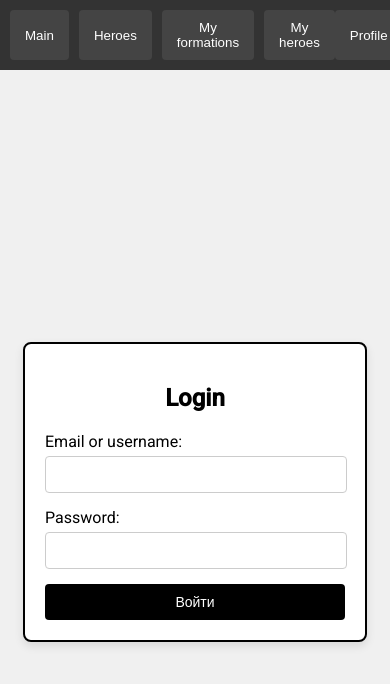
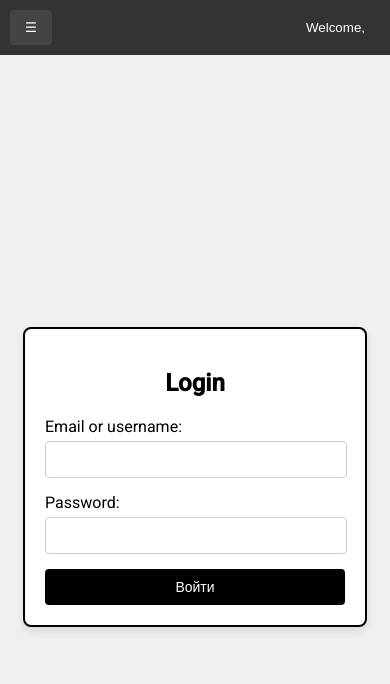
Before and after one commit to STIMUSHKA/afk, an Angular app in the folder afk/: page /login in a window 390 px wide. Shown: the top 684 px of the page. Built offline with nearby package versions, Linux system fonts and the light colour scheme.

Commit message:
Design (#1)
* user data retrieval

* Responsive "my heroes" panel; burger menu for small screens;

---------

Co-authored-by: cuewen <105962560+cuewen@users.noreply.github.com>

```diff
--- a/afk/src/app/app.component.ts
+++ b/afk/src/app/app.component.ts
@@ -1,6 +1,7 @@
 import { Component } from '@angular/core';
 import { RouterOutlet } from '@angular/router';
 import { NavbarComponent } from './navbar/navbar.component';
+import { AuthService } from './services/auth.service';
 
 @Component({
   selector: 'app-root',
@@ -9,5 +10,17 @@ import { NavbarComponent } from './navbar/navbar.component';
   styleUrl: './app.component.scss'
 })
 export class AppComponent {
+  constructor(
+    private authService: AuthService,
+  ) {}
   title = 'afk';
+  ngOnInit(): void {
+    // Подписываемся на изменения состояния аутентификации
+    this.authService.isLoggedIn().subscribe(isLoggedIn => {
+      if (isLoggedIn) {
+        // Если информация о пользователе еще не загружена, можно вызвать fetchUser
+        this.authService.fetchUser().subscribe(userData => {});
+      }
+    });
+  }
 }
--- a/afk/src/app/heroes/heroes.component.scss
+++ b/afk/src/app/heroes/heroes.component.scss
@@ -29,12 +29,16 @@
 
             &.selected {
               transform: scale(1.2); /* Увеличиваем изображение на 10% */
+              img {
+                filter: saturate(2);
+              }
             }
           }
 
           button img {
             width: 30px;
             height: 30px;
+            filter: saturate(90%);
           }
 
           button:hover {
@@ -189,3 +193,16 @@
     }
 
 }
+
+@media (width < 670px) {
+  .container {
+    .button-container img {
+      width: 40px !important;
+      height: 40px !important;
+    }
+
+    .heroes-container {
+      justify-content: center;
+    }
+  }
+}
--- a/afk/src/app/my-heroes/my-heroes.component.html
+++ b/afk/src/app/my-heroes/my-heroes.component.html
@@ -3,5 +3,5 @@
         <button class="primary-button" mat-button (click)="openHeroSelectionDialog()">Add hero</button>
     </div>
     <h2>My heroes</h2>
-    <app-heroes [search]="false" [userMode]="true" [obtainedHeroes]="true" (heroSelected)="onHeroSelected($event)"></app-heroes>
+    <app-heroes class="heroes-main" [search]="false" [userMode]="true" [obtainedHeroes]="true" (heroSelected)="onHeroSelected($event)"></app-heroes>
 </div>
--- a/afk/src/app/my-heroes/my-heroes.component.scss
+++ b/afk/src/app/my-heroes/my-heroes.component.scss
@@ -2,7 +2,7 @@
 
 .container {
     display: flex;
-    width: 1200px;
+    width: 60vw;
     flex-direction: column;
     justify-content: center;
     align-items: center;
@@ -16,4 +16,15 @@
         justify-content: start;
         align-items: center;
     }
+
+    .heroes-main {
+        min-width: 100%;
+    }
+
 }
+
+@media (width < 1000px) {
+    .container {
+        width: 95vw;
+    }
+}
--- a/afk/src/app/navbar/navbar.component.html
+++ b/afk/src/app/navbar/navbar.component.html
@@ -1,15 +1,35 @@
-<nav class="navbar">
+<nav class="navbar desktop">
   <div class="navbar-container">
     <div class="menu-items">
-          <button (click)="navigateToHome()">Main</button>
-          <button (click)="navigateToHeroes()">Heroes</button>
-          <button (click)="navigateToPacks()">My formations</button>
-          <button (click)="navigateToMyHeroes()">My heroes</button>
+      <button (click)="navigateToHome()">main</button>
+      <button (click)="navigateToHeroes()">heroes</button>
+      <button (click)="navigateToPacks()">my formations</button>
+      <button (click)="navigateToMyHeroes()">my heroes</button>
     </div>
-
     <div class="menu-items">
-        <button (click)="navigateToProfile()">Profile</button>
+      <button class="username-button" (click)="navigateToProfile()">{{userName}}</button>
       <button *ngIf="loggedIn" (click)="logout()">Log out</button>
     </div>
   </div>
 </nav>
+
+<nav class="navbar mobile">
+  <div class="navbar-container">
+    <div class="menu-items">
+      <button class="burger" (click)="toggleBurger()">
+        {{ isSidebarOpen ? '✖' : '☰' }}
+      </button>
+    </div>
+    <div class="menu-items">
+      <button class="username-button" (click)="navigateToProfile()">{{userName}}</button>
+      <button *ngIf="loggedIn" (click)="logout()">Log out</button>
+    </div>
+  </div>
+</nav>
+
+<div class="sidebar" #sidebar id="sidebar">
+      <button (click)="navigateToHome()">main</button>
+      <button (click)="navigateToHeroes()">heroes</button>
+      <button (click)="navigateToPacks()">my formations</button>
+      <button (click)="navigateToMyHeroes()">my heroes</button>
+</div>
--- a/afk/src/app/navbar/navbar.component.scss
+++ b/afk/src/app/navbar/navbar.component.scss
@@ -4,19 +4,15 @@
     position: sticky; /* Фиксированное позиционирование */
     top: 0; /* Привязка к верхней части страницы */
     left: 0; /* Привязка к левой части страницы */
-    width: 100%; /* Занимает всю ширину экрана */
-    z-index: 2; /* Убедитесь, что навбар выше других элементов */
-}
-
+    z-index: 11; /* Убедитесь, что навбар выше других элементов */
     .navbar-container {
         display: flex;
-    justify-content: space-around; /* Распределение кнопок */
+        justify-content: space-between; /* Распределение кнопок */
+        width: 60vw;
+        margin: 0 auto;
         .menu-items {
             display: flex;
             gap: 10px;
-    }
-}
-
             button {
                 background-color: #444; /* Цвет фона кнопок */
                 color: white; /* Цвет текста кнопок */
@@ -25,7 +21,73 @@ button {
                 padding: 10px 15px; /* Внутренние отступы */
                 cursor: pointer; /* Указатель при наведении */
             }
-
+            .username-button {
+                background-color: transparent;
+                font-weight: 700;
+                &::before {
+                    font-weight: normal;
+                    content: "Welcome, ";
+                }
+                &:active, &:hover {
+                    background-color: transparent;
+                }
+            }
             button:hover {
                 background-color: #555; /* Цвет фона кнопок при наведении */
             }
+        }
+    }
+
+
+}
+
+.mobile {
+    display: none;
+}
+
+.sidebar {
+    position: fixed;
+    top: 56px;
+    left: -100%;
+    z-index: 10;
+    width: 100%;
+    display: none;
+    flex-direction: column;
+    height: 100dvh;
+    background-color: #1e1e1e;
+    transition: .3s;
+    button {
+        height: 50px;
+        text-align: start;
+        border: none;
+        background-color: transparent;
+        color: #ddd;
+        &:hover {
+            background-color: #2e2e2e;
+        }
+        // Separators between buttons
+        &:not(:last-of-type) {
+            border-bottom: 1px solid #aaa;
+        }
+    }
+}
+
+@media (width < 1000px) {
+    .navbar {
+        .navbar-container {
+            width: 100%;
+        }
+    }
+}
+
+@media (width < 670px) {
+    .mobile {
+        display: block;
+    }
+    .desktop {
+        display: none;
+    }
+    .sidebar {
+        display: flex;
+    }
+}
--- a/afk/src/app/navbar/navbar.component.ts
+++ b/afk/src/app/navbar/navbar.component.ts
@@ -1,4 +1,4 @@
-import { Component, OnInit,  } from '@angular/core';
+import { Component, OnInit, ElementRef, ViewChild } from '@angular/core';
 import { Router } from '@angular/router';
 import { AuthService } from '../services/auth.service';
 import { CommonModule } from '@angular/common';
@@ -11,28 +11,57 @@ import { CommonModule } from '@angular/common';
 })
 export class NavbarComponent implements OnInit {
   public loggedIn: boolean = false;
+  public userName: string = "";
+  public isSidebarOpen: boolean = false;
   constructor(private router: Router, private authService: AuthService) {}
 
   ngOnInit(): void {
     this.authService.isLoggedIn().subscribe( isLoggedIn => {
       this.loggedIn = isLoggedIn
     })
+    this.authService.userSubject.subscribe( user => {
+      if (user) {
+        this.userName = user.username
+      }
+    })
+  }
+
+  @ViewChild('sidebar') sidebar!: ElementRef;
+  toggleBurger() {
+    const sidebarElement = this.sidebar.nativeElement;
+    if (document.body.clientWidth < 670) {
+      if (sidebarElement.style.left === '0px') {
+        sidebarElement.style.left = '-100%'; // Hide sidebar
+        this.isSidebarOpen = false;
+      } else {
+        sidebarElement.style.left = '0px'; // Show sidebar
+        this.isSidebarOpen = true;
+      }
+    } else {
+      sidebarElement.style.left = '-100%';
+      this.isSidebarOpen = false;
+    }
   }
 
   navigateToHome() {
     this.router.navigate(['/'])
+    this.toggleBurger()
   }
   navigateToHeroes() {
     this.router.navigate(['/heroes'])
+    this.toggleBurger()
   }
   navigateToPacks() {
     this.router.navigate(['/my-formations'])
+    this.toggleBurger()
   }
   navigateToMyHeroes() {
     this.router.navigate(['/my-heroes'])
+    this.toggleBurger()
   }
   navigateToProfile() {
     this.router.navigate(['/profile']); // Перейти на страницу профиля
+    this.toggleBurger()
   }
 
   logout() {
--- a/afk/src/app/services/auth.service.ts
+++ b/afk/src/app/services/auth.service.ts
@@ -12,6 +12,7 @@ export class AuthService {
   private apiUrl = `${API_BASE_URL}/api`; // URL вашего Strapi сервера
   private token: string = '';
   private isLoggedInSubject = new BehaviorSubject<boolean>(false);
+  public userSubject = new BehaviorSubject<any>(null);
   private user: any = null; // Хранение информации о пользователе
 
   constructor(private http: HttpClient, private router: Router) {
@@ -34,7 +35,8 @@ export class AuthService {
     }).pipe(
       tap((response: any) => {
         this.user = response; // Сохраняем информацию о пользователе
-        this.isLoggedInSubject.next(true);
+        this.userSubject.next(response);
+        // this.isLoggedInSubject.next(true);
       })
     );
   }
```
Lines whose indentation alone changed are shown as unchanged.
